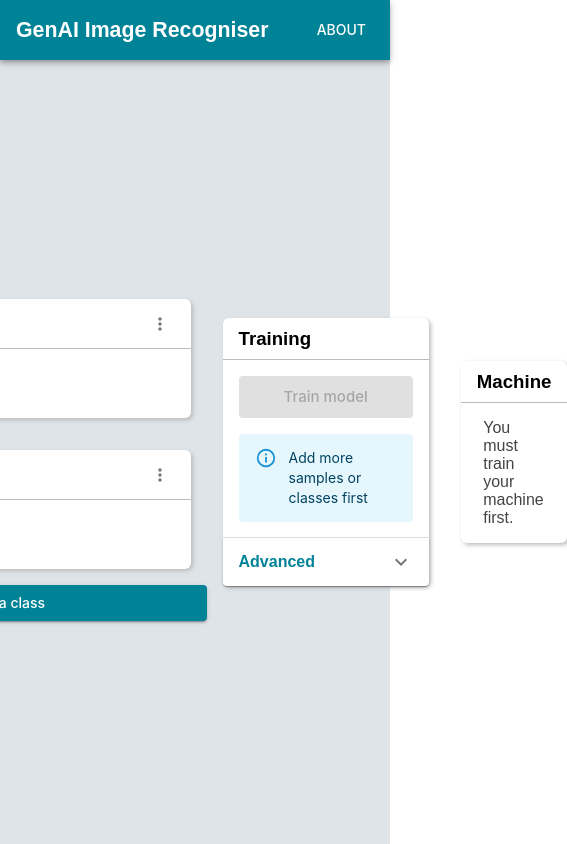
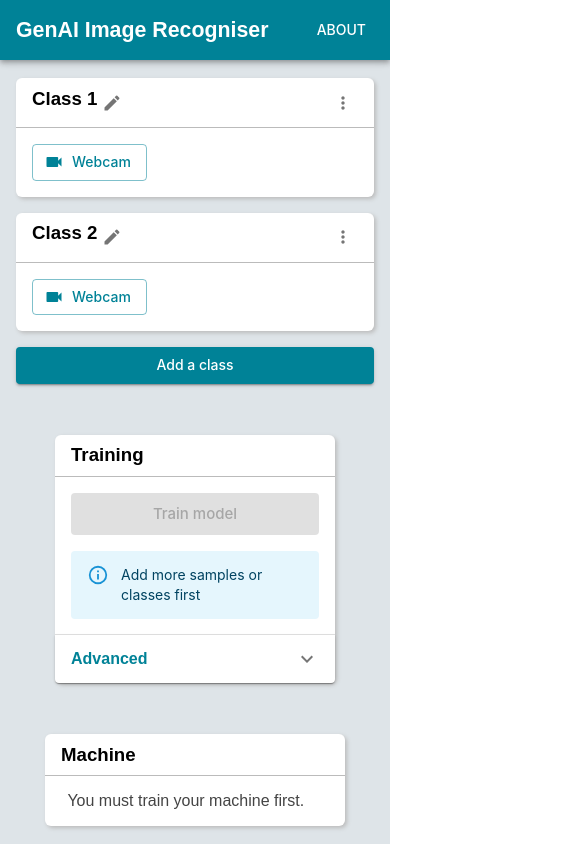
Before and after one commit to knicos/genai-tm, a React (Create React App) app: page / in a window 390 px wide. Shown: the whole page, 567 px wide, since content can reach past the window. Built offline with nearby package versions, Linux system fonts and the light colour scheme; a web font is replaced by a local one.

Commit message:
Merged PR 10: #24 Style fixes for ipad and mobile layout
Style fixes for ipad and mobile layout

Related work items: #24

```diff
--- a/src/components/preview/Preview.module.css
+++ b/src/components/preview/Preview.module.css
@@ -3,6 +3,11 @@
     flex-direction: column;
     gap: 0.5rem;
     padding: 0.5rem;
+}
+
+.widget {
+    max-width: 300px;
+    width: 100%;
 }
 
 .table {
--- a/src/components/preview/Preview.tsx
+++ b/src/components/preview/Preview.tsx
@@ -32,7 +32,7 @@
         }
     }
 
-    return <Widget title="Machine">
+    return <Widget title="Machine" className={style.widget}>
         {model &&
             <div className={style.previewContainer}>
                 <Webcam capture={!!model} interval={200} onCapture={doPrediction}/>
--- a/src/components/trainer/Trainer.tsx
+++ b/src/components/trainer/Trainer.tsx
@@ -21,7 +21,7 @@
 }
 
 const HelpTooltip = styled(({ className, ...props }: TooltipProps) => (
-    <Tooltip {...props} classes={{ popper: className }} />
+    <Tooltip {...props} enterTouchDelay={300} classes={{ popper: className }} />
   ))(({ theme }) => ({
     [`& .${tooltipClasses.tooltip}`]: {
       backgroundColor: "rgba(0,0,0,0.8)",
@@ -121,7 +121,7 @@
     // eslint-disable-next-line react-hooks/exhaustive-deps
     }, []);
 
-    return <Widget title="Training">
+    return <Widget title="Training" className={style.widget}>
         <div className={style.buttonContainer}>
             <Button sx={{flexGrow: 1}} variant="contained" size="large" disabled={training || !isTrainable} onClick={() => {
                 setTraining(true);
@@ -129,7 +129,7 @@
         </div>
 
         {<div className={style.statusContainer}>
-            {trainingStage === 'none' && isTrainable && <Alert severity="warning">The models needs training</Alert>}
+            {trainingStage === 'none' && isTrainable && <Alert severity="warning">The model needs training</Alert>}
             {trainingStage === 'none' && !isTrainable && <Alert severity="info">Add more samples or classes first</Alert>}
             {trainingStage === 'loading' && <span>Loading model</span>}
             {trainingStage === 'prepare' && <span>Prepairing examples...</span>}
--- a/src/components/trainer/trainer.module.css
+++ b/src/components/trainer/trainer.module.css
@@ -2,6 +2,11 @@
     margin: 1rem;
     display: flex;
     justify-content: stretch;
+}
+
+.widget {
+    max-width: 280px;
+    width: 100%;
 }
 
 .statusContainer {
--- a/src/components/trainingdata/trainingdata.module.css
+++ b/src/components/trainingdata/trainingdata.module.css
@@ -1,6 +1,8 @@
 .trainingcontainer {
-    min-width: 400px;
+    max-width: 400px;
+    width: 100%;
     display: flex;
     flex-direction: column;
     justify-content: start;
+    gap: 1rem;
 }
--- a/src/components/widget/Widget.tsx
+++ b/src/components/widget/Widget.tsx
@@ -9,6 +9,7 @@
     title?: string;
     setTitle?: (title: string) => void;
     menu?: React.ReactNode;
+    className?: string;
 }
 
 const TextField = styled(MTextField)({
@@ -18,10 +19,10 @@
     }
 });
 
-export function Widget({title, setTitle, children, menu}: Props) {
+export function Widget({title, setTitle, children, menu, className}: Props) {
     const [editing, setEditing] = useState(false);
 
-    return <section className={style.widget}>
+    return <section className={style.widget + ((className) ? ` ${className}` : "")}>
         {title !== undefined && <header className={style.widget_header}>
             {!editing && <h1 className={style.widget_title}>
                 {title}
--- a/src/components/widget/widget.module.css
+++ b/src/components/widget/widget.module.css
@@ -1,7 +1,6 @@
 .widget {
     background: white;
     border-radius: 6px;
-    margin: 1rem;
     padding: 0;
     display: flex;
     flex-direction: column;
--- a/src/views/TeachableMachine/TeachableMachine.module.css
+++ b/src/views/TeachableMachine/TeachableMachine.module.css
@@ -4,4 +4,9 @@
     justify-content: center;
     align-items: center;
     flex-grow: 1;
+    flex-wrap: wrap;
+    overflow: auto;
+    gap: 3rem;
+    padding: 1rem;
+    box-sizing: border-box;
 }
```
